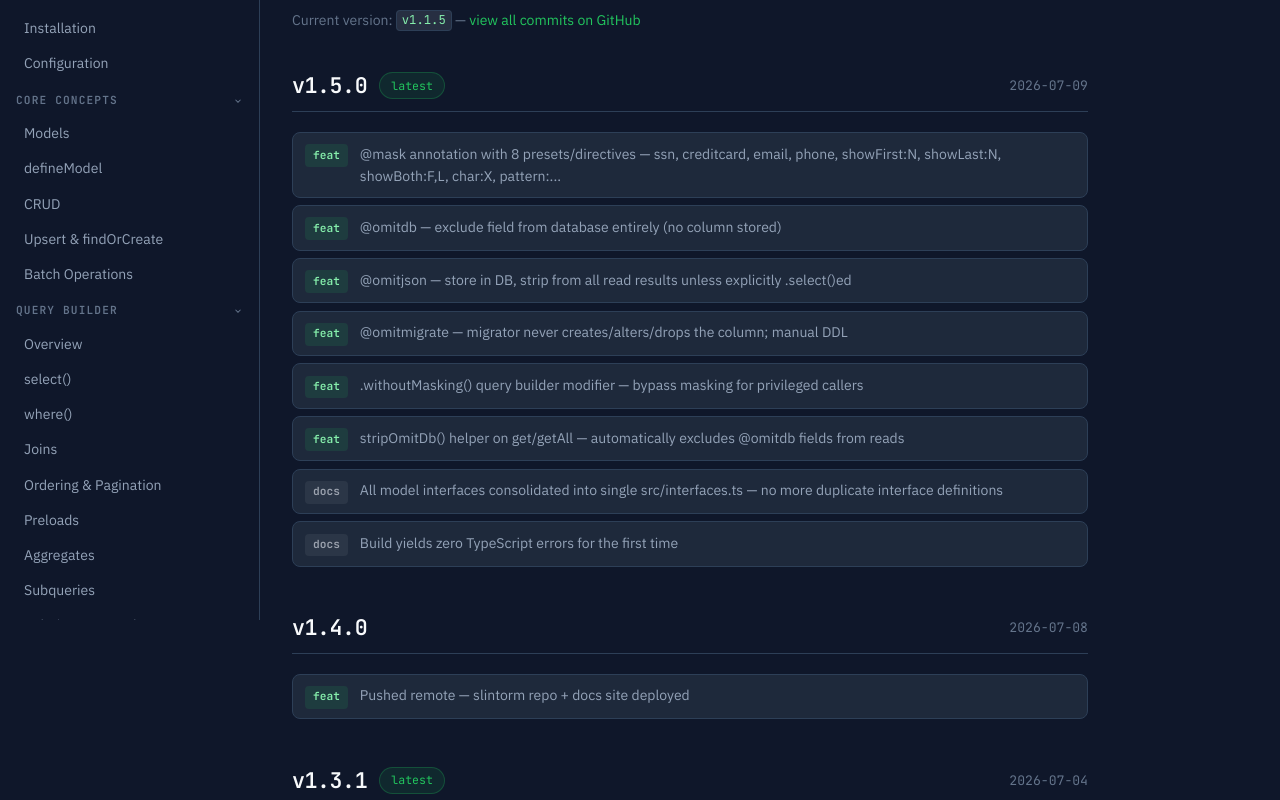
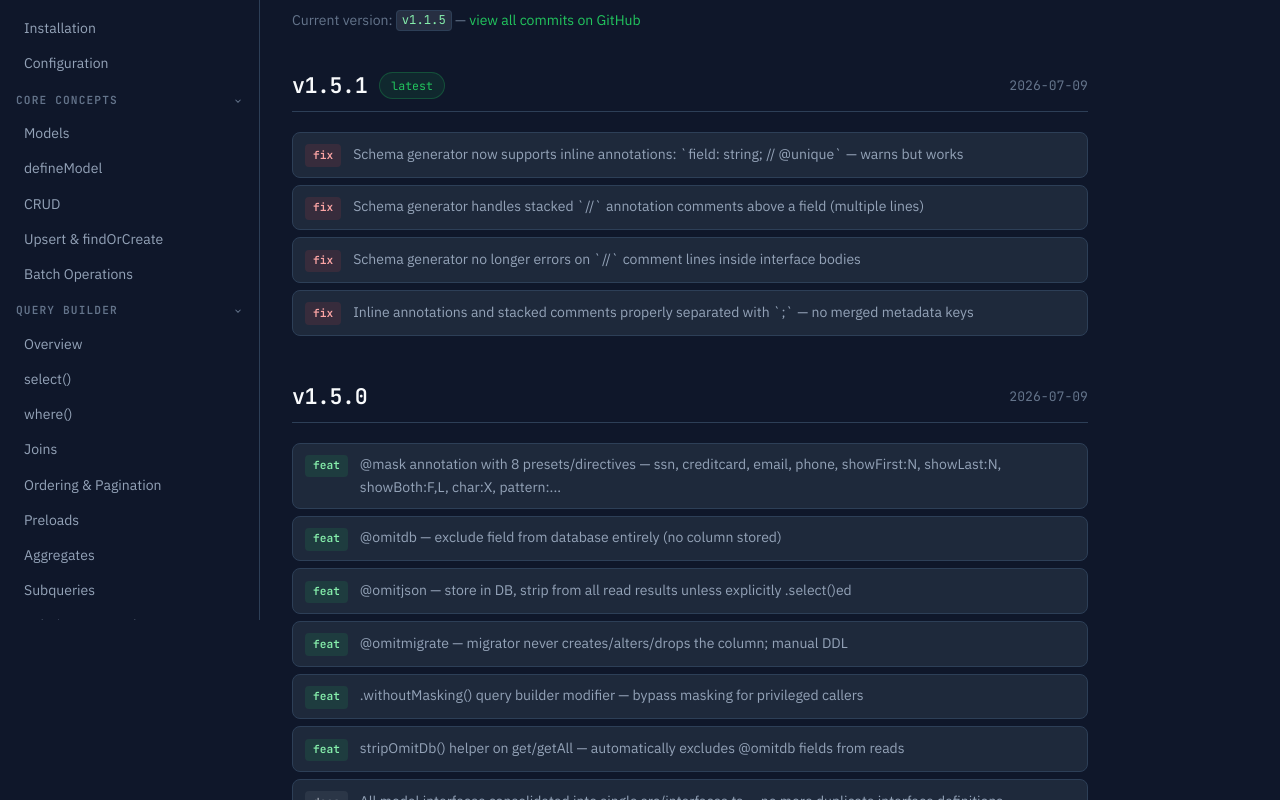
Before and after one commit to emeraldlinks/slintorm-docs, a Next.js app: page /docs/changelog in a window 1280 px wide. Shown: the part 180-980 px from the top of the page. Built offline with nearby package versions, Linux system fonts and the light colour scheme; no server answers.

Commit message:
chore: bump docs to 1.5.1, add changelog entry for inline annotation fix

```diff
--- a/src/app/docs/changelog/page.tsx
+++ b/src/app/docs/changelog/page.tsx
@@ -10,9 +10,25 @@ export const metadata = {
 // Grouped from real GitHub commits on emeraldlinks/slintorm
 const releases = [
   {
+    version: '1.5.1',
+    date: '2026-07-09',
+    latest: true,
+    groups: [
+      {
+        label: 'fix',
+        items: [
+          'Schema generator now supports inline annotations: `field: string; // @unique` — warns but works',
+          'Schema generator handles stacked `//` annotation comments above a field (multiple lines)',
+          'Schema generator no longer errors on `//` comment lines inside interface bodies',
+          'Inline annotations and stacked comments properly separated with `;` — no merged metadata keys',
+        ],
+      },
+    ],
+  },
+  {
     version: '1.5.0',
     date: '2026-07-09',
-    latest: true,
+    latest: false,
     groups: [
       {
         label: 'feat',
--- a/src/lib/config.ts
+++ b/src/lib/config.ts
@@ -1,7 +1,7 @@
 // Central config — reads from environment variables
 // Update .env to change version across the entire site
 
-export const VERSION = process.env.NEXT_PUBLIC_VERSION ?? '1.5.0';
+export const VERSION = process.env.NEXT_PUBLIC_VERSION ?? '1.5.1';
 export const SITE_URL = process.env.NEXT_PUBLIC_SITE_URL ?? 'https://slintorm.vercel.app';
 export const GITHUB_URL = 'https://github.com/emeraldlinks/slintorm';
 export const NPM_URL = 'https://www.npmjs.com/package/slintorm';
```
